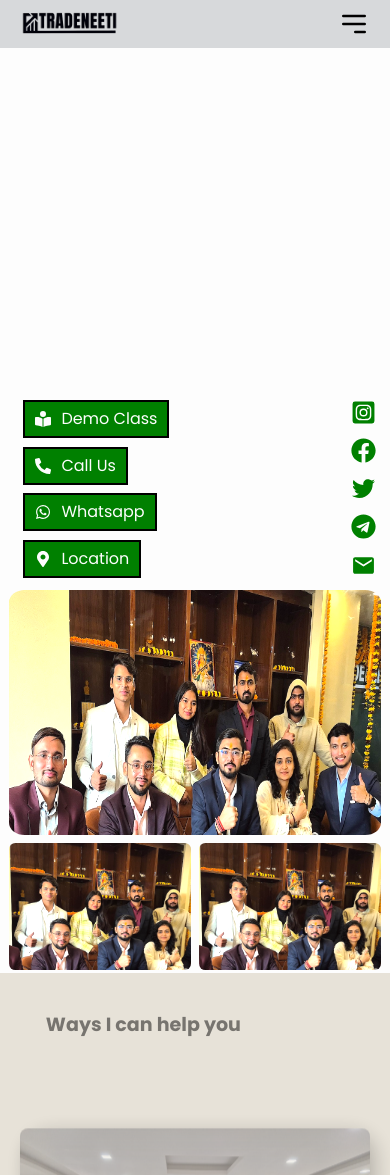
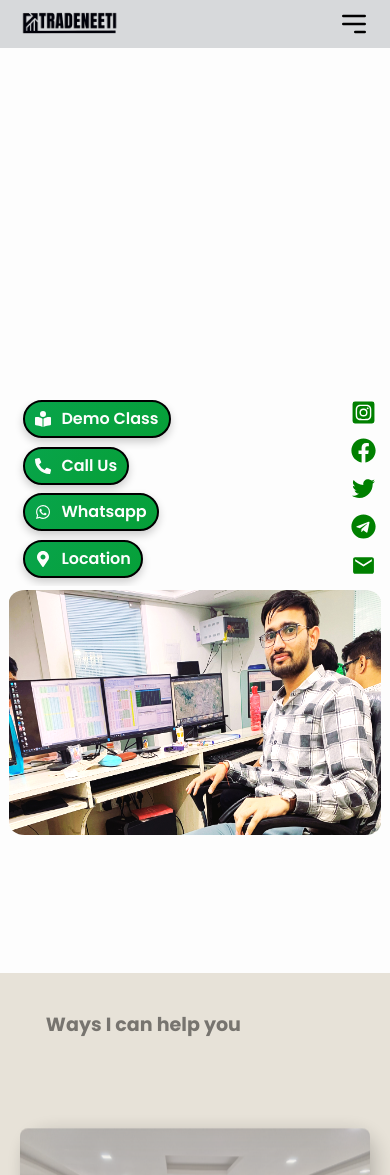
Before and after one commit to ashmitrajgithub/TradeNeeti, a React (Vite) app: page / in a window 390 px wide. Shown: the top 1175 px of the page. Built offline with nearby package versions, Linux system fonts and the light colour scheme.

Commit message:
Home By Ashmit

```diff
--- a/src/components/HedgingAnimation.css
+++ b/src/components/HedgingAnimation.css
@@ -1,5 +1,9 @@
 @import url('https://fonts.googleapis.com/css2?family=Poppins:wght@300;400;500;600;700;800;900&display=swap');
 
+html, body {
+    width: 100%;
+    overflow-x: hidden;
+}
 
   * {
     margin: 0%;
@@ -193,6 +197,7 @@
     width: 50vw;
     height: 10vh;
     gap: 10px; /* Add spacing between buttons */
+
 }
 
 .home-button-item {
@@ -202,6 +207,7 @@
     padding: 0;
     margin: 0;
     gap: 10px;
+
 }
 
 .home-button-item a {
@@ -212,19 +218,32 @@
     gap: 10px;
     color: #fdfdfd;
     text-decoration: none; /* Remove underline from links */
+
 }
 
 .home-button-item button {
-    padding: 0 10px; /* Horizontal padding */
+    padding: 8px 20px; /* Balanced padding */
     height: 5vh;
-    border: 2px solid black;
+    border: 2px solid #08A44B; /* Green border */
+    background: linear-gradient(135deg, #08A44B, #06A038); /* Gradient for depth */
+    color: white;
+    font-size: 16px;
+    font-weight: 600;
+    cursor: pointer;
+    border-radius: 25px; /* More rounded */
+    display: flex;
     align-items: center;
     justify-content: center;
-    background-color: green;
-    color: white; /* Make button text readable */
-    cursor: pointer; /* Add a pointer cursor on hover */
+    /* transition: all 0.3s ease-in-out; Smooth animation */
+    box-shadow: 0px 4px 8px rgba(0, 0, 0, 0.2); /* Soft shadow */
 }
 
+.home-button-item button:hover {
+    background: linear-gradient(135deg, #000, #333); /* Dark gradient on hover */
+    color: white;
+    transform: scale(1.08); /* Slight pop effect */
+    box-shadow: 0px 6px 12px rgba(108, 255, 155, 0.3); /* Enhanced shadow */
+}
 
 @media (min-width: 1400px) {
     .home .profession-container .profession-box {
@@ -478,7 +497,7 @@
         height: 15vh;
         width:50vw;
         overflow: hidden;
-        border-radius: 5%;
+        border-radius: 13%;
         padding-left: 3px;
         padding-right: 3px;
         /* background-color: #08d55050; */
--- a/src/components/TextAnimation.jsx
+++ b/src/components/TextAnimation.jsx
@@ -1,17 +1,17 @@
 import React, { useState, useEffect } from "react";
 import "./HedgingAnimation.css";
-import { FaInstagramSquare, FaFacebook, FaTelegram, FaMapMarkerAlt, FaWhatsapp, FaPhone, FaLocationArrow, FaVoicemail } from "react-icons/fa";
+import AOS from 'aos'; // Import AOS
+import 'aos/dist/aos.css'; // Import AOS styles
+import { FaInstagramSquare, FaFacebook, FaTelegram, FaMapMarkerAlt, FaWhatsapp, FaPhoneAlt } from "react-icons/fa";
 import { IoLogoTwitter } from "react-icons/io";
-import { MdEmail, MdMail } from "react-icons/md";
-import { FaPhoneAlt } from "react-icons/fa";
-import { FaBookOpenReader, FaPhoneFlip } from "react-icons/fa6";
+import { MdMail } from "react-icons/md";
+import { FaBookOpenReader } from "react-icons/fa6";
 
 const App = () => {
   const [currentIndex, setCurrentIndex] = useState(0);
   const [iteration, setIteration] = useState(0);
   const [resetAnimation, setResetAnimation] = useState(false);
 
-  // Professions with their respective GIFs and durations in milliseconds
   const professions = [
     { text: "EXPIRY DAY STRATEGIES", gif: "/assets/animation/expirydaystrategies1.gif", duration: 6000 },
     { text: "Option Buying & Selling", gif: "/assets/animation/optionbuyingselling1.gif", duration: 6000 },
@@ -23,13 +23,14 @@ const App = () => {
     setCurrentIndex(0);
     setIteration((prev) => prev + 1);
     setResetAnimation(true);
-    setTimeout(() => setResetAnimation(false), 100); // Forces CSS reflow
+    setTimeout(() => setResetAnimation(false), 100);
   };
 
   useEffect(() => {
+    AOS.init(); // Initialize AOS
     const handleVisibilityChange = () => {
       if (!document.hidden) {
-        console.log("User returned, resetting animation...");
+        console.log("User  returned, resetting animation...");
         resetComponent();
       }
     };
@@ -41,7 +42,7 @@ const App = () => {
   useEffect(() => {
     const handleScroll = () => {
       if (window.scrollY === 0) {
-        console.log("User scrolled to top, resetting animation...");
+        console.log("User  scrolled to top, resetting animation...");
         resetComponent();
       }
     };
@@ -83,7 +84,6 @@ const App = () => {
         </div>
 
         <div className="miditem">
-
           <div className="home-button">
             <ul className="home-button-item">
               <li>
@@ -99,18 +99,17 @@ const App = () => {
                 <button><a href="#"><FaMapMarkerAlt />Location</a></button>
               </li>
             </ul>
-
           </div>
 
           <div className="scontainer">
             <a href="#" target="_blank">
-                        <FaInstagramSquare size={25}  />
+              <FaInstagramSquare size={25} />
             </a>
             <a href="#" target="_blank">
               <FaFacebook size={25} />
             </a>
             <a href="#" target="_blank">
-                        <IoLogoTwitter size={25}  />
+              <IoLogoTwitter size={25} />
             </a>
             <a href="#" target="_blank">
               <FaTelegram size={25} />
@@ -122,10 +121,22 @@ const App = () => {
         </div>
 
         <div className="overlay2">
-            <img src="/assets/main.jpg" alt="Overlay Shape" className="overlay-image1" />
+          <img src="/assets/teacher2.jpg" alt="Overlay Shape" className="overlay-image1" />
           <div className="image-style">
-            <img src="/assets/main.jpg" alt="Overlay Shape" className="overlay-image2" />
-            <img src="/assets/main.jpg" alt="Overlay Shape" className="overlay-image2" />
+            <img
+              src="/assets/aka1.jpg"
+              alt="Overlay Shape"
+              className="overlay-image2 img-fluid rounded-5 h-100 fit-cover"
+              data-aos="fade-left"
+              data-aos-duration="1000"
+            />
+            <img
+              src="/assets/main.jpg"
+              alt="Overlay Shape"
+              className="overlay-image2 img-fluid rounded-5 h-100 fit-cover"
+              data-aos="fade-up"
+              data-aos-duration="1000"
+            />
           </div>
         </div>
 
```
Also changed, not shown: public/assets/teacher2.jpg (added), 1 other file (tests, documents, lock files or other folders). Lines whose indentation alone changed are shown as unchanged.
